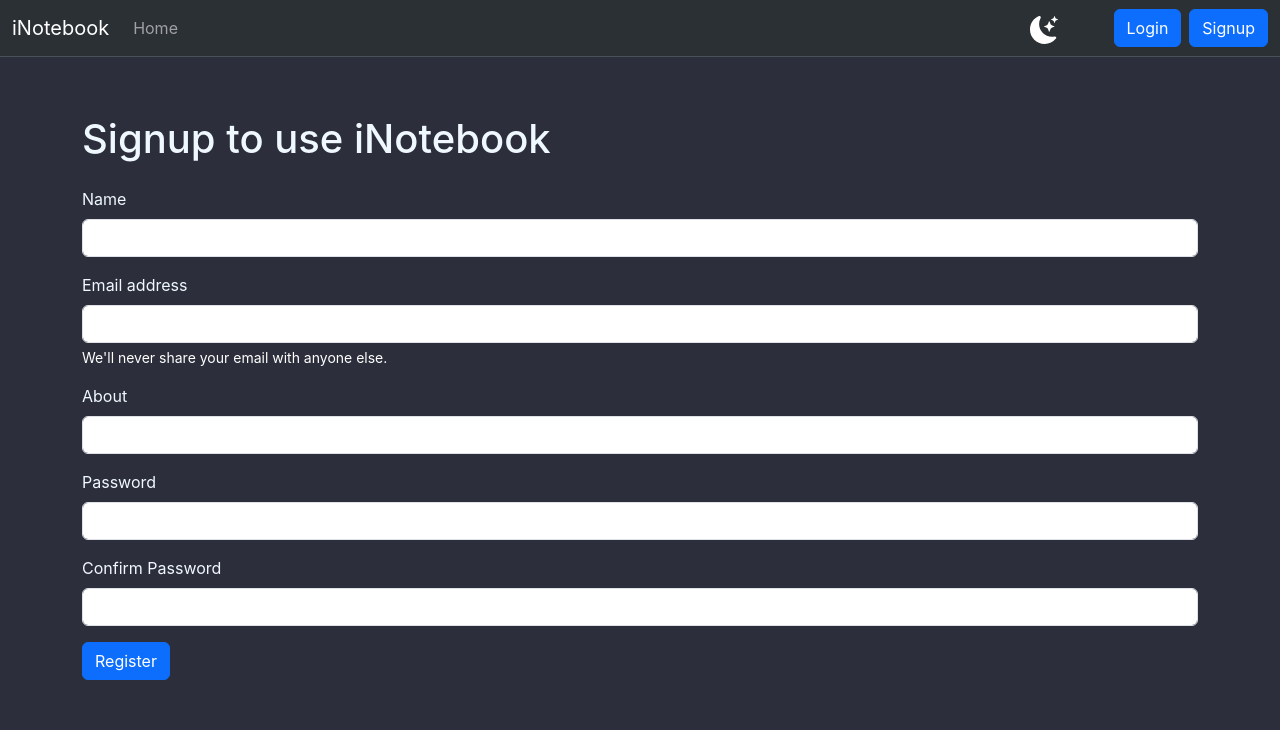
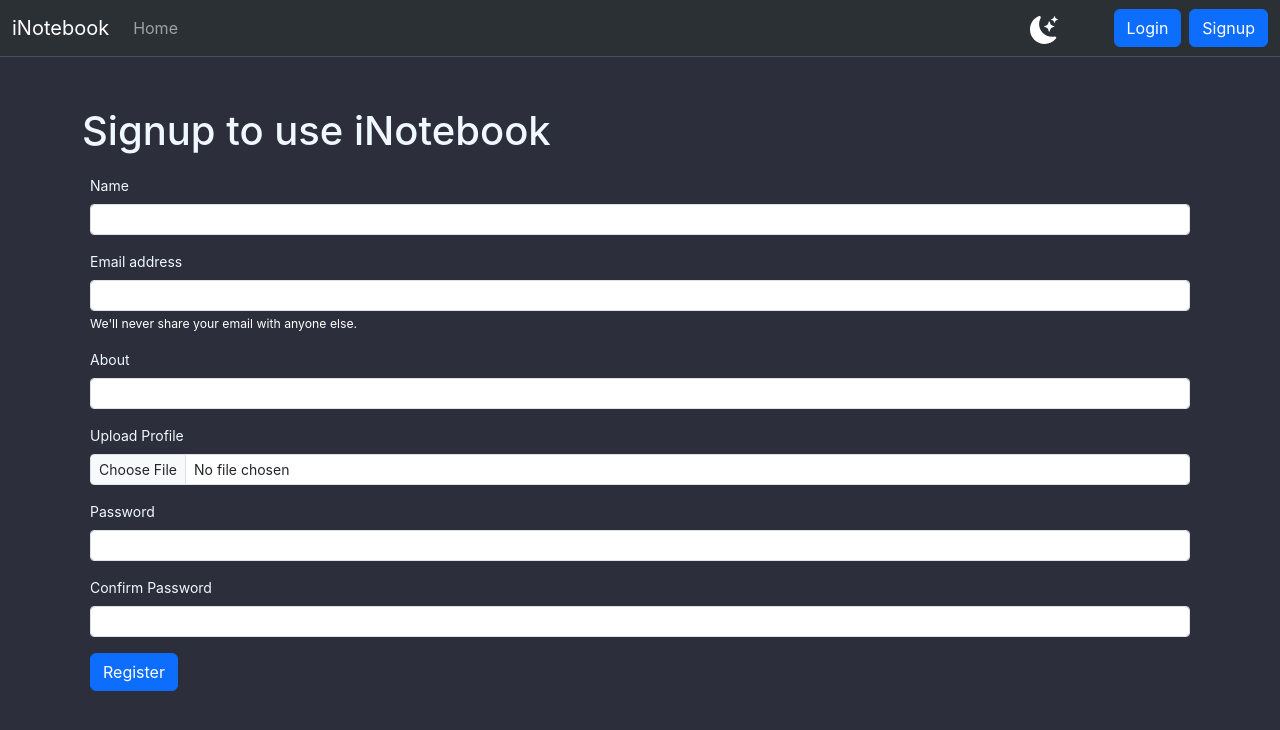
Before and after one commit to Mayank-sinhal/inotebook, a React (Create React App) app: page /signup in a window 1280 px wide. Shown: the top 730 px of the page. Built offline with nearby package versions, Linux system fonts and the light colour scheme.

Commit message:
profile is also updaing now

```diff
--- a/package.json
+++ b/package.json
@@ -6,7 +6,9 @@
     "@testing-library/jest-dom": "^5.17.0",
     "@testing-library/react": "^13.4.0",
     "@testing-library/user-event": "^13.5.0",
+    "axios": "^1.4.0",
     "concurrently": "^8.2.0",
+    "lz-string": "^1.5.0",
     "react": "^18.2.0",
     "react-dom": "^18.2.0",
     "react-router-dom": "^6.15.0",
--- a/src/components/About.js
+++ b/src/components/About.js
@@ -35,6 +35,7 @@ const About = () => {
           email: json.user.email,
           about: json.user.about,
         });
+        context.setAboutImage(json.user.image);
       }
     };
     fetchdata();
@@ -47,9 +48,12 @@ const About = () => {
       <div className="container">
         <div className="row">
           <div className="col-md-6">
-            <div className="d-flex justify-content-center max ">
+            <div
+              className="d-flex justify-content-center  "
+              style={{ height: "15rem", maxWidth: "15rem" }}
+            >
               <img
-                src="https://picsum.photos/id/237/250/250"
+                src={context.aboutImage}
                 alt="Profile"
                 className={`profile-image img-fluid rounded-circle border border-${
                   isDarkTheme ? "light" : "dark"
@@ -57,7 +61,7 @@ const About = () => {
               />
             </div>
           </div>
-          <div className="col-md-6 d-flex  justify-content-center my-3">
+          <div className="col-md-6 d-flex  my-3">
             <div className=" d-flex flex-column align-items-center justify-content-center about-details">
               <h2>About Me</h2>
               <p>{about}</p>
--- a/src/components/Signup.js
+++ b/src/components/Signup.js
@@ -1,6 +1,7 @@
 import React, { useContext, useState } from "react";
 import { useNavigate } from "react-router-dom";
 import themeContext from "../context/theme/themeContext";
+import AboutContext from "../context/about/AboutContext";
 
 const Signup = (props) => {
   const [credentials, setCredentials] = useState({
@@ -15,9 +16,26 @@ const Signup = (props) => {
 
   let navigate = useNavigate();
   const { isDarkTheme } = useContext(themeContext);
+  const { setAboutImage, aboutImage } = useContext(AboutContext);
 
   const onchange = (e) => {
     setCredentials({ ...credentials, [e.target.name]: e.target.value });
+  };
+
+  const onimageupload = (e) => {
+    const file = e.target.files[0];
+
+    if (file) {
+      const reader = new FileReader();
+      reader.readAsDataURL(e.target.files[0]);
+      reader.onload = () => {
+        setAboutImage(reader.result);
+      };
+
+      reader.onerror = (error) => {
+        console.log("error: ", error);
+      };
+    }
   };
 
   const handlesubmit = async (e) => {
@@ -36,6 +54,7 @@ const Signup = (props) => {
             email: credentials.email,
             password: credentials.password,
             about: credentials.about,
+            image: aboutImage,
           }),
         }
       );
@@ -47,7 +66,6 @@ const Signup = (props) => {
       } else {
         props.showAlert("Invalid credentials", "danger");
       }
-      console.log(json);
     } else {
       props.showAlert("Password doesnot Match", "danger");
       setCredentials({
@@ -60,16 +78,16 @@ const Signup = (props) => {
     }
   };
   return (
-    <div className="container my-2">
+    <div className="container container-sm">
       <h1>Signup to use iNotebook</h1>
-      <form onSubmit={handlesubmit} className="my-4">
+      <form onSubmit={handlesubmit} className="my-3 form-control-sm ">
         <div className="mb-3">
           <label htmlFor="name" className="form-label">
             Name
           </label>
           <input
             type="text"
-            className="form-control"
+            className="form-control form-control-sm "
             id="name"
             name="name"
             value={credentials.name}
@@ -83,7 +101,7 @@ const Signup = (props) => {
           </label>
           <input
             type="email"
-            className="form-control"
+            className="form-control form-control-sm"
             id="email"
             name="email"
             value={credentials.email}
@@ -105,10 +123,25 @@ const Signup = (props) => {
             type="text"
             value={credentials.about}
             name="about"
-            className="form-control"
+            className="form-control form-control-sm"
             id="about"
             required
             minLength={5}
+          />
+        </div>
+        <div className=" mb-3">
+          <label htmlFor="image" className="form-label">
+            Upload Profile
+          </label>
+          <input
+            type="file"
+            className="form-control form-control-sm"
+            id="image"
+            name="image"
+            accept="image/*"
+            aria-describedby="inputGroupFileAddon04"
+            aria-label="Upload"
+            onChange={onimageupload}
           />
         </div>
         <div className="mb-3">
@@ -120,7 +153,7 @@ const Signup = (props) => {
             type="password"
             value={credentials.password}
             name="password"
-            className="form-control"
+            className="form-control form-control-sm"
             id="password"
             required
             minLength={5}
@@ -135,14 +168,14 @@ const Signup = (props) => {
             type="password"
             value={credentials.cpassword}
             name="cpassword"
-            className="form-control"
+            className="form-control form-control-sm"
             required
             minLength={5}
             id="cpassword"
           />
         </div>
 
-        <button type="submit" className="btn btn-primary">
+        <button type="submit" className="btn btn-primary ">
           Register
         </button>
       </form>
--- a/src/context/about/AboutState.js
+++ b/src/context/about/AboutState.js
@@ -7,9 +7,13 @@ const AboutState = (props) => {
     email: "",
     about: "",
   });
+
+  const [aboutImage, setAboutImage] = useState(null);
   return (
     <>
-      <AboutContext.Provider value={{ credentials, setCredentials }}>
+      <AboutContext.Provider
+        value={{ credentials, setCredentials, aboutImage, setAboutImage }}
+      >
         {props.children}
       </AboutContext.Provider>
     </>
```
Also changed, not shown: 1 other file (tests, documents, lock files or other folders).
